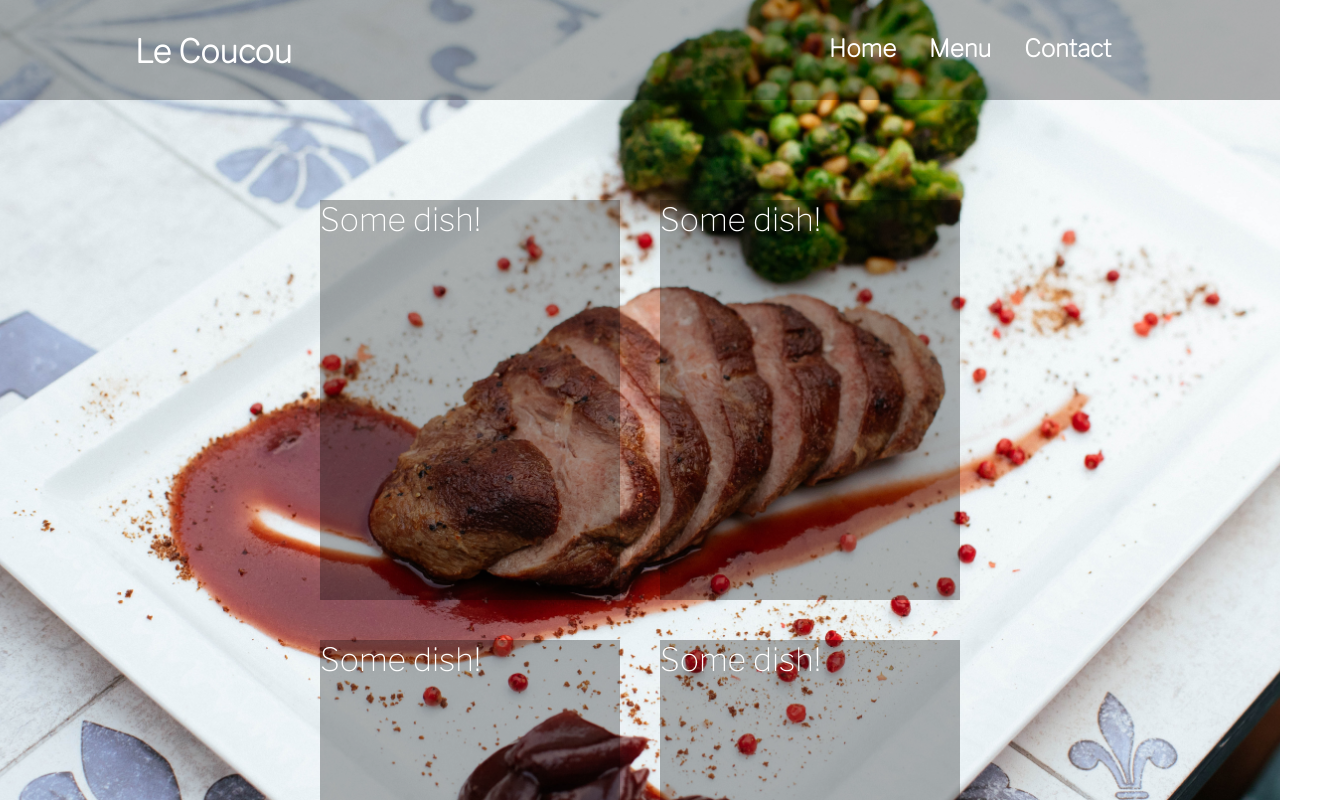
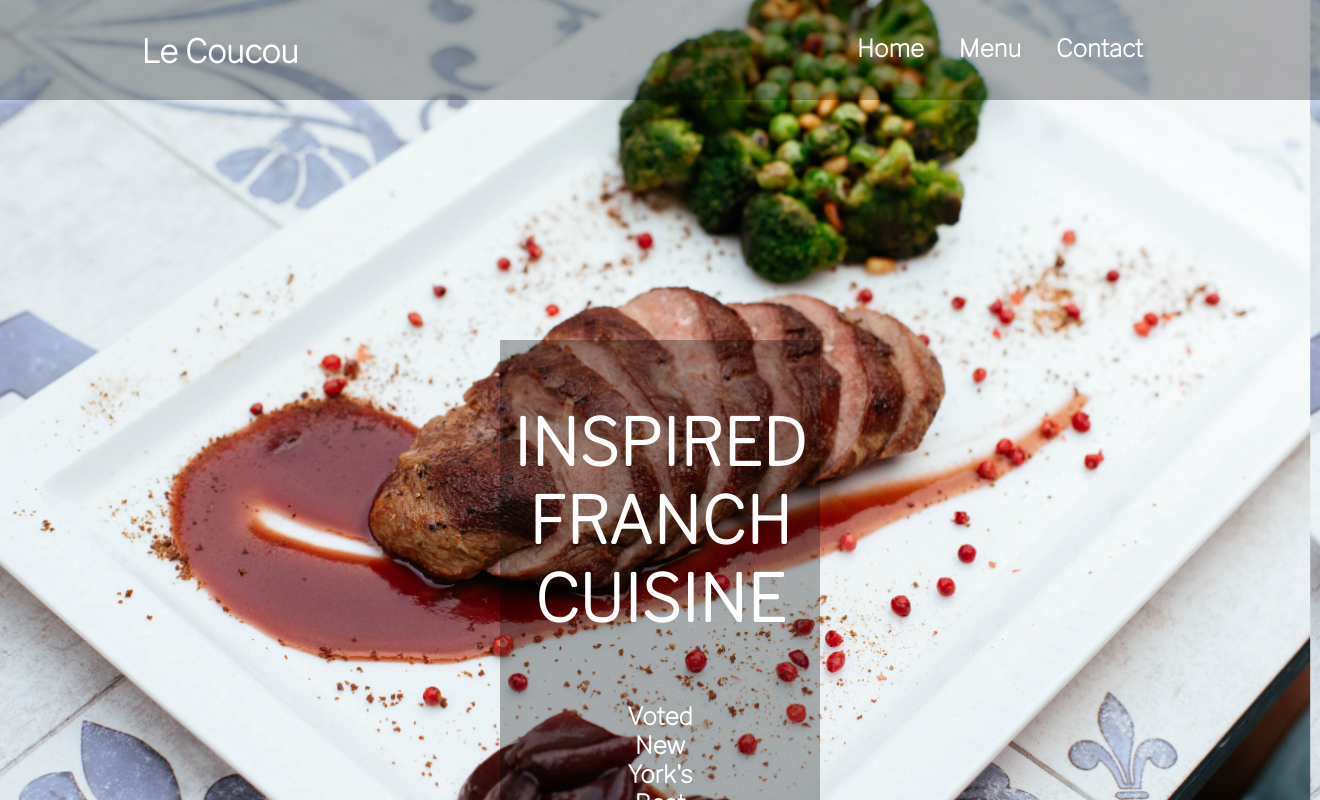
Before and after one commit to songoku7132/Restaurant-Page, a website with bundled scripts: page dist/index.html in a window 1280 px wide. Both pictures are taken after a click on the element "Home". Shown: the top 800 px of the page, 1320 px wide, since content can reach past the window. Built offline with nearby package versions, Linux system fonts and the light colour scheme; a web font is replaced by a local one.

Commit message:
create home and contact page index.html

```diff
--- a/src/contact.js
+++ b/src/contact.js
@@ -15,12 +15,12 @@ function loadContact(){
     mainPage.appendChild(mainDesc);
 
     const topDesc = document.createElement('p');
-    topDesc.textContent = 'Contact!';
+    topDesc.textContent = '+375 555 55 55';
     topDesc.id = 'top';
     mainDesc.appendChild(topDesc);
 
     const bottomDesc = document.createElement('p');
-    bottomDesc.textContent = 'Contact!';
+    bottomDesc.textContent = '41 E 20th St, New York, NY 10003, United States';
     bottomDesc.id = 'bottom';
     mainDesc.appendChild(bottomDesc);
 }
--- a/src/home.js
+++ b/src/home.js
@@ -10,20 +10,19 @@ function loadHome(){
     mainPage.classList.add('main-page');
     Container.appendChild(mainPage);
 
-    const menuBox = document.createElement('div');
-    menuBox.classList.add('menu-box');
-    mainPage.appendChild(menuBox);
+    const mainDesc = document.createElement('div');
+    mainDesc.classList.add('description');
+    mainPage.appendChild(mainDesc);
 
-    for(let i=1;i<=8;i++){
-        const box = document.createElement('div');
-        box.textContent = 'Some dish!';
-        box.classList.add('dish')
-        // topDesc.id = 'top';
-        menuBox.appendChild(box);
-    }
-    // const bottomDesc = document.createElement('p');
-    // bottomDesc.textContent = 'Home!';
-    // bottomDesc.id = 'bottom';
-    // mainDesc.appendChild(bottomDesc);
+    const topDesc = document.createElement('p');
+    topDesc.textContent = 'INSPIRED FRANCH CUISINE';
+
+    topDesc.id = 'top';
+    mainDesc.appendChild(topDesc);
+
+    const bottomDesc = document.createElement('p');
+    bottomDesc.textContent = 'Voted New York\'s Best Franch Restaurant';
+    bottomDesc.id = 'bottom';
+    mainDesc.appendChild(bottomDesc);
 }
 export default loadHome;
--- a/src/index.js
+++ b/src/index.js
@@ -6,7 +6,30 @@ import loadHome from './home';
 import loadContact from './contact';
 
 function component() {
-
+  function mouseOverHome(){
+    const x = document.getElementById('homeBtn')
+    x.style.cssText = "color: rgb(124, 118, 118)"
+  }
+  function mouseOutHome(){
+    const x = document.getElementById('homeBtn')
+    x.style.cssText = "color: white"
+  }
+  function mouseOverMenu(){
+    const x = document.getElementById('menuBtn')
+    x.style.cssText = "color: rgb(124, 118, 118)"
+  }
+  function mouseOutMenu(){
+    const x = document.getElementById('menuBtn')
+    x.style.cssText = "color: white"
+  }
+  function mouseOverContact(){
+    const x = document.getElementById('contactBtn')
+    x.style.cssText = "color: rgb(124, 118, 118)"
+  }
+  function mouseOutContact(){
+    const x = document.getElementById('contactBtn')
+    x.style.cssText = "color: white"
+  }
 
   const Container = document.getElementById('content')
 
@@ -20,7 +43,6 @@ function component() {
 
   const preHeader4 = document.createElement('div');
   preHeader4.classList.add('title-header');
-  // preHeader4.addEventListener('click',loadMain);
   lHeader.appendChild(preHeader4);
 
   const tHeader = document.createElement('p');
@@ -44,6 +66,8 @@ function component() {
   preHeader1.classList.add('pre-header');
   preHeader1.id = 'homeBtn'
   preHeader1.addEventListener('click',loadHome);
+  preHeader1.addEventListener('mouseover',mouseOverHome);
+  preHeader1.addEventListener('mouseout',mouseOutHome);
   rHeader.appendChild(preHeader1);
 
   const homeBox = document.createElement('p');
@@ -54,6 +78,8 @@ function component() {
   preHeader2.classList.add('pre-header');
   preHeader2.id = 'menuBtn'
   preHeader2.addEventListener('click',loadMenu);
+  preHeader2.addEventListener('mouseover',mouseOverMenu);
+  preHeader2.addEventListener('mouseout',mouseOutMenu);
   rHeader.appendChild(preHeader2);
 
   const menuBox = document.createElement('p');
@@ -64,6 +90,8 @@ function component() {
   preHeader3.classList.add('pre-header');
   preHeader3.id = 'contactBtn'
   preHeader3.addEventListener('click',loadContact);
+  preHeader3.addEventListener('mouseover',mouseOverContact);
+  preHeader3.addEventListener('mouseout',mouseOutContact);
   rHeader.appendChild(preHeader3);
 
   const contactBox = document.createElement('p');
--- a/src/menu.js
+++ b/src/menu.js
@@ -27,7 +27,6 @@ function loadMenu(){
         const text = document.createElement('p');
         text.classList.add('text');
         text.id = `text-${i}`
-        // text.textContent = 'Filet Mignon 10oz / 14oz'
         box.appendChild(text);
     }
     const text1 = document.getElementById('text-1');
--- a/src/style.css
+++ b/src/style.css
@@ -17,26 +17,22 @@ body {
 #content {
     display: grid;
     grid-template-rows: 100px 1fr;
-    border: 2px solid blac;
     height: 100vh;
     /* background-color: rgba(0, 0, 0, 0.3); */
 }
 
 .header {
-    border: 2px solid blac;
     display: grid;
     grid-template-columns: 1fr 1fr;
     background-color: rgba(0, 0, 0, 0.3);
 }
 
 .l-header {
-    border: 2px solid re;
     display: grid;
     grid-template-columns: 2fr 1fr;
 }
 
 .l-header>div {
-    border: 2px solid re;
     color: white;
     display: flex;
     justify-content: center;
@@ -44,26 +40,22 @@ body {
 
 #title {
     flex: 0 1 auto;
-    border: 2px solid blac;
     font-size: 2em;
     font-weight: 1000;
 }
 
 .r-header {
-    border: 2px solid re;
     display: grid;
     grid-template-columns: 2fr 1fr 2fr;
 }
 
 .r-header>div {
-    border: 2px solid re;
     color: white;
     display: flex;
 }
 
 .r-header>div p {
     flex: 0 1 auto;
-    border: 2px solid blac;
     font-size: 1.5em;
     font-weight: 1000;
     padding-top: 10px;
@@ -78,20 +70,17 @@ body {
 }
 
 .main-page {
-    border: 2px solid re;
     display: flex;
     justify-content: center;
 }
 
 .description {
-    border: 2px solid re;
     /* height: 400px; */
     margin: 240px 500px;
     background-color: rgba(0, 0, 0, 0.3);
 }
 
 #top {
-    border: 2px solid blac;
     color: white;
     font-size: 4em;
     font-weight: 1000;
@@ -99,15 +88,15 @@ body {
 }
 
 #bottom {
-    border: 2px solid blac;
     color: white;
     text-align: center;
     font-size: 1.5em;
     font-weight: 1000;
+    padding-left: 100px;
+    padding-right: 100px;
 }
 
 .menu-box {
-    border: 2px solid blac;
     height: 1600px;
     width: 50%;
     margin-top: 100px;
@@ -120,7 +109,6 @@ body {
 }
 
 .dish {
-    border: 2px solid blac;
     background-color: rgba(0, 0, 0, 0.3);
     font-size: 2em;
     color: white;
@@ -129,7 +117,6 @@ body {
 }
 
 .img-box {
-    border: 2px solid re;
     background-size: 100%;
 }
 
```
Also changed, not shown: dist/main.js.
